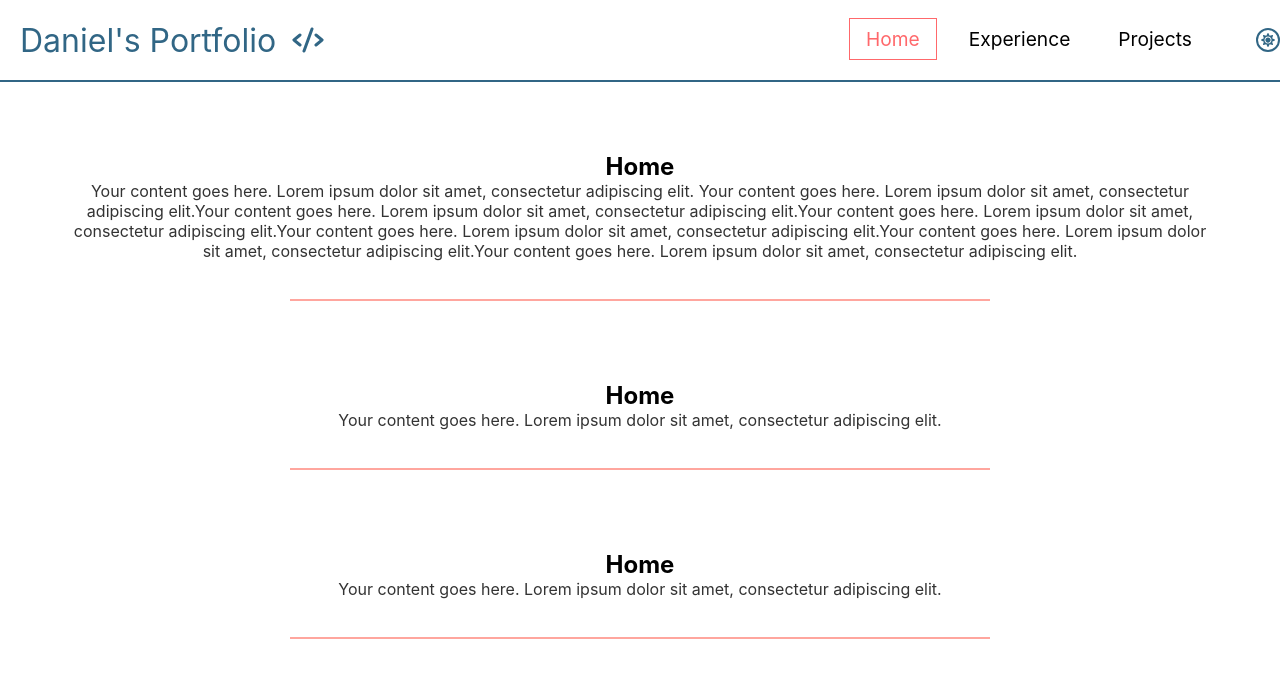
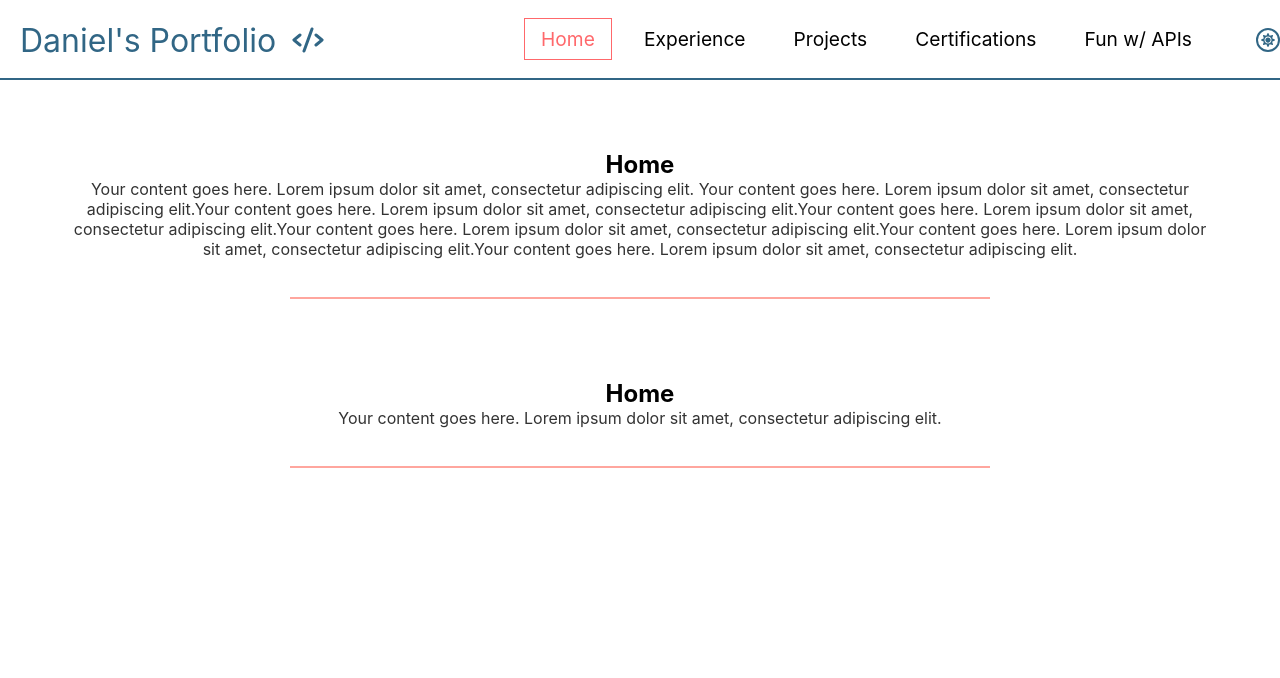
Before and after one commit to DanielChoy17/personal-portfolio, a React (Create React App) app: page /#/ in a window 1280 px wide. Shown: the top 678 px of the page. Built offline with nearby package versions, Linux system fonts and the light colour scheme.

Commit message:
Added APIs and Certifications screen. Fixed active nav bar light mode bottom border disapearing problem.

```diff
--- a/src/App.js
+++ b/src/App.js
@@ -4,6 +4,8 @@ import { Route, Routes } from "react-router-dom";
 import { Home } from "./screens/Home";
 import { Experience } from "./screens/Experience";
 import { Projects } from "./screens/Projects";
+import { Certifications } from './screens/Certifications';
+import { APIs } from './screens/APIs';
 import { DarkModeProvider } from "./context/DarkModeContext";
 
 function App() {
@@ -15,6 +17,8 @@ function App() {
           <Route path="/" element={<Home/>}/>
           <Route path="/experience" element={<Experience/>}/>
           <Route path="/projects" element={<Projects/>}/>
+          <Route path="/certifications" element={<Certifications/>}/>
+          <Route path="/funwithapis" element={<APIs/>}/>
         </Routes>
       </DarkModeProvider>
     </>
--- a/src/components/navbar/NavBar.css
+++ b/src/components/navbar/NavBar.css
@@ -9,7 +9,15 @@
   position: sticky;
   top: 0;
   z-index: 20;
-  border-bottom: 2px solid #316685;
+  &::after {
+    content: "";
+    position: absolute;
+    bottom: 0;
+    left: 0;
+    width: 100%;
+    height: 2px;
+    background-color: #316685;
+  }
 }
 
 .nav-container {
--- a/src/components/navbar/NavBar.js
+++ b/src/components/navbar/NavBar.js
@@ -58,6 +58,30 @@ function NavBar() {
                 Projects
               </NavLink>
             </li>
+
+            <li className={isDarkMode ? 'dark-nav-item' : 'nav-item'}>
+              <NavLink
+                exact
+                to="/certifications"
+                activeClassName="active"
+                className={isDarkMode ? 'dark-nav-links' : 'nav-links'}
+                onClick={handleClick}
+              >
+                Certifications
+              </NavLink>
+            </li>
+
+            <li className={isDarkMode ? 'dark-nav-item' : 'nav-item'}>
+              <NavLink
+                exact
+                to="/funwithapis"
+                activeClassName="active"
+                className={isDarkMode ? 'dark-nav-links' : 'nav-links'}
+                onClick={handleClick}
+              >
+                Fun w/ APIs
+              </NavLink>
+            </li>
           </ul>
 
           <div className={isDarkMode ? 'dark-nav-icon' : 'nav-icon'} onClick={handleClick}>
--- /dev/null
+++ b/src/screens/APIs.js
@@ -0,0 +1,33 @@
+import React, { useEffect } from "react";
+import "./screens.css";
+import { useDarkMode } from "../context/DarkModeContext";
+
+export const APIs = () => {
+    const { isDarkMode } = useDarkMode();
+
+    useEffect(() => {
+      document.body.style.backgroundColor = isDarkMode ? '#000000' : '#ffffff';
+    }, [isDarkMode]);
+
+    return (
+      <div className="container">
+        <section className={isDarkMode ? 'dark-section' : 'section'}>
+          <h1 className={isDarkMode ? 'dark-title' : 'title'}>
+            Fun w/ APIs
+          </h1>
+          <p className={isDarkMode ? 'dark-content' : 'content'}>
+            Your content goes here. Lorem ipsum dolor sit amet, consectetur adipiscing elit. Your content goes here. Lorem ipsum dolor sit amet, consectetur adipiscing elit.Your content goes here. Lorem ipsum dolor sit amet, consectetur adipiscing elit.Your content goes here. Lorem ipsum dolor sit amet, consectetur adipiscing elit.Your content goes here. Lorem ipsum dolor sit amet, consectetur adipiscing elit.Your content goes here. Lorem ipsum dolor sit amet, consectetur adipiscing elit.Your content goes here. Lorem ipsum dolor sit amet, consectetur adipiscing elit.
+          </p>
+        </section>
+
+        <section className={isDarkMode ? 'dark-section' : 'section'}>
+          <h1 className={isDarkMode ? 'dark-title' : 'title'}>
+            Fun w/ APIs
+          </h1>
+          <p className={isDarkMode ? 'dark-content' : 'content'}>
+            Your content goes here. Lorem ipsum dolor sit amet, consectetur adipiscing elit.
+          </p>
+        </section>
+      </div>
+    );
+};
--- /dev/null
+++ b/src/screens/Certifications.js
@@ -0,0 +1,33 @@
+import React, { useEffect } from "react";
+import "./screens.css";
+import { useDarkMode } from "../context/DarkModeContext";
+
+export const Certifications = () => {
+    const { isDarkMode } = useDarkMode();
+
+    useEffect(() => {
+      document.body.style.backgroundColor = isDarkMode ? '#000000' : '#ffffff';
+    }, [isDarkMode]);
+
+    return (
+      <div className="container">
+        <section className={isDarkMode ? 'dark-section' : 'section'}>
+          <h1 className={isDarkMode ? 'dark-title' : 'title'}>
+            Certifications
+          </h1>
+          <p className={isDarkMode ? 'dark-content' : 'content'}>
+            Your content goes here. Lorem ipsum dolor sit amet, consectetur adipiscing elit. Your content goes here. Lorem ipsum dolor sit amet, consectetur adipiscing elit.Your content goes here. Lorem ipsum dolor sit amet, consectetur adipiscing elit.Your content goes here. Lorem ipsum dolor sit amet, consectetur adipiscing elit.Your content goes here. Lorem ipsum dolor sit amet, consectetur adipiscing elit.Your content goes here. Lorem ipsum dolor sit amet, consectetur adipiscing elit.Your content goes here. Lorem ipsum dolor sit amet, consectetur adipiscing elit.
+          </p>
+        </section>
+
+        <section className={isDarkMode ? 'dark-section' : 'section'}>
+          <h1 className={isDarkMode ? 'dark-title' : 'title'}>
+            Certifications
+          </h1>
+          <p className={isDarkMode ? 'dark-content' : 'content'}>
+            Your content goes here. Lorem ipsum dolor sit amet, consectetur adipiscing elit.
+          </p>
+        </section>
+      </div>
+    );
+};
--- a/src/screens/Experience.js
+++ b/src/screens/Experience.js
@@ -11,9 +11,23 @@ export const Experience = () => {
 
     return (
       <div className="container">
-        <h1 className={isDarkMode ? 'dark-title' : 'title'}>
-          Experience
-        </h1>
+        <section className={isDarkMode ? 'dark-section' : 'section'}>
+          <h1 className={isDarkMode ? 'dark-title' : 'title'}>
+            Experience
+          </h1>
+          <p className={isDarkMode ? 'dark-content' : 'content'}>
+            Your content goes here. Lorem ipsum dolor sit amet, consectetur adipiscing elit. Your content goes here. Lorem ipsum dolor sit amet, consectetur adipiscing elit.Your content goes here. Lorem ipsum dolor sit amet, consectetur adipiscing elit.Your content goes here. Lorem ipsum dolor sit amet, consectetur adipiscing elit.Your content goes here. Lorem ipsum dolor sit amet, consectetur adipiscing elit.Your content goes here. Lorem ipsum dolor sit amet, consectetur adipiscing elit.Your content goes here. Lorem ipsum dolor sit amet, consectetur adipiscing elit.
+          </p>
+        </section>
+
+        <section className={isDarkMode ? 'dark-section' : 'section'}>
+          <h1 className={isDarkMode ? 'dark-title' : 'title'}>
+            Experience
+          </h1>
+          <p className={isDarkMode ? 'dark-content' : 'content'}>
+            Your content goes here. Lorem ipsum dolor sit amet, consectetur adipiscing elit.
+          </p>
+        </section>
       </div>
     );
 };
--- a/src/screens/Home.js
+++ b/src/screens/Home.js
@@ -29,15 +29,6 @@ export const Home = () => {
             Your content goes here. Lorem ipsum dolor sit amet, consectetur adipiscing elit.
           </p>
         </section>
-
-        <section className={isDarkMode ? 'dark-section' : 'section'}>
-          <h1 className={isDarkMode ? 'dark-title' : 'title'}>
-            Home
-          </h1>
-          <p className={isDarkMode ? 'dark-content' : 'content'}>
-            Your content goes here. Lorem ipsum dolor sit amet, consectetur adipiscing elit.
-          </p>
-        </section>
       </div>
     );
 };
--- a/src/screens/Projects.js
+++ b/src/screens/Projects.js
@@ -11,9 +11,23 @@ export const Projects = () => {
 
     return (
       <div className="container">
-        <h1 className={isDarkMode ? 'dark-title' : 'title'}>
-          Projects
-        </h1>
+        <section className={isDarkMode ? 'dark-section' : 'section'}>
+          <h1 className={isDarkMode ? 'dark-title' : 'title'}>
+            Project
+          </h1>
+          <p className={isDarkMode ? 'dark-content' : 'content'}>
+            Your content goes here. Lorem ipsum dolor sit amet, consectetur adipiscing elit. Your content goes here. Lorem ipsum dolor sit amet, consectetur adipiscing elit.Your content goes here. Lorem ipsum dolor sit amet, consectetur adipiscing elit.Your content goes here. Lorem ipsum dolor sit amet, consectetur adipiscing elit.Your content goes here. Lorem ipsum dolor sit amet, consectetur adipiscing elit.Your content goes here. Lorem ipsum dolor sit amet, consectetur adipiscing elit.Your content goes here. Lorem ipsum dolor sit amet, consectetur adipiscing elit.
+          </p>
+        </section>
+
+        <section className={isDarkMode ? 'dark-section' : 'section'}>
+          <h1 className={isDarkMode ? 'dark-title' : 'title'}>
+            Project
+          </h1>
+          <p className={isDarkMode ? 'dark-content' : 'content'}>
+            Your content goes here. Lorem ipsum dolor sit amet, consectetur adipiscing elit.
+          </p>
+        </section>
       </div>
     );
 };
```
Also changed, not shown: 11 other files (tests, documents, lock files or other folders).
